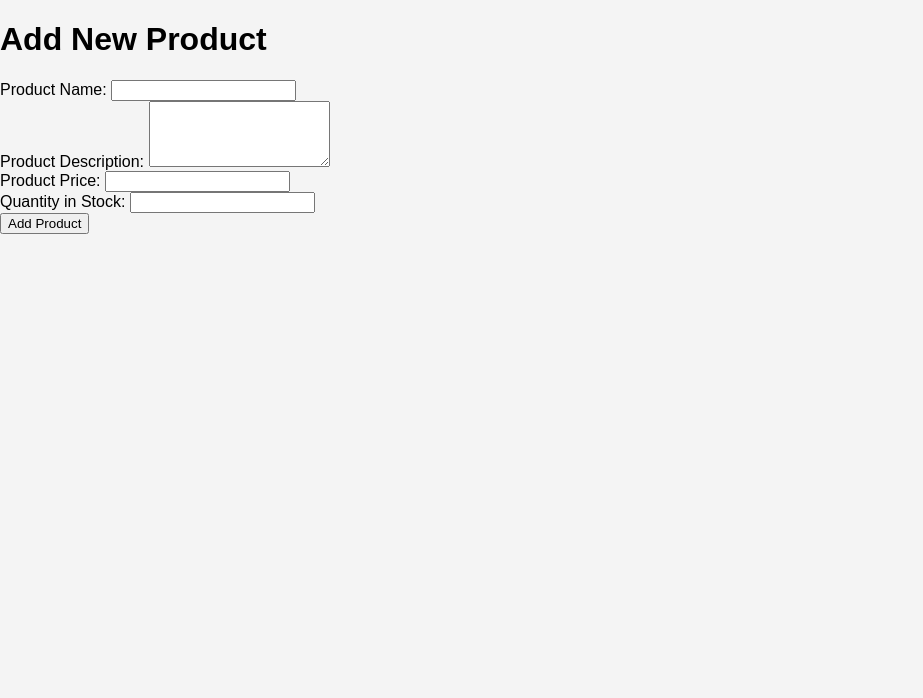
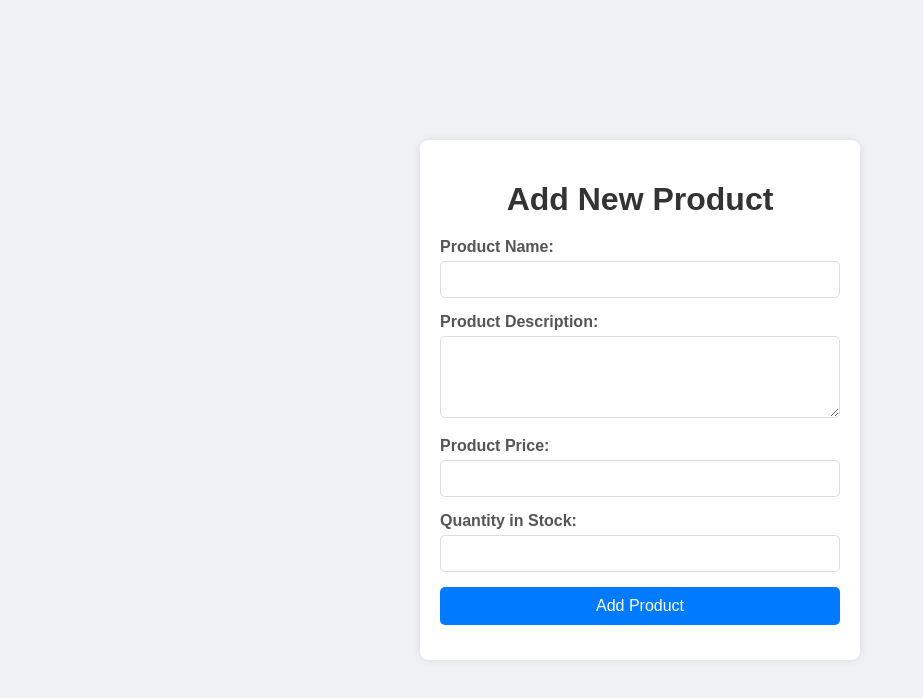
Before and after one commit to Bsastre98/E-Commerce, a website: page Front end/add-product.html in a window 1280 px wide. Shown: the whole page, without its empty margins (0-923 px from the left). Drawn offline with Linux system fonts and the light colour scheme.

Commit message:
Modernized Add-product page

```diff
--- a/Front end/add-product.html
+++ b/Front end/add-product.html
@@ -5,12 +5,78 @@
     <meta charset="UTF-8">
     <meta name="viewport" content="width=device-width, initial-scale=1.0">
     <title>Add Product</title>
-    <link rel="stylesheet" href="css/styles.css"> <!-- Optional, if you want to add styles -->
+    <style>
+        body {
+            font-family: 'Arial', sans-serif;
+            background-color: #f0f2f5;
+            display: flex;
+            justify-content: center;
+            align-items: center;
+            height: 100vh;
+            margin: 0;
+        }
+
+        h1 {
+            color: #333;
+            text-align: center;
+            margin-bottom: 20px;
+        }
+
+        form {
+            background-color: #fff;
+            padding: 20px;
+            border-radius: 8px;
+            box-shadow: 0 0 10px rgba(0, 0, 0, 0.1);
+            width: 100%;
+            max-width: 400px;
+        }
+
+        form div {
+            margin-bottom: 15px;
+        }
+
+        label {
+            display: block;
+            margin-bottom: 5px;
+            font-weight: bold;
+            color: #555;
+        }
+
+        input[type="text"],
+        input[type="number"],
+        textarea {
+            width: 100%;
+            padding: 10px;
+            border: 1px solid #ddd;
+            border-radius: 5px;
+            box-sizing: border-box;
+        }
+
+        textarea {
+            resize: vertical;
+        }
+
+        button {
+            width: 100%;
+            padding: 10px;
+            background-color: #007BFF;
+            color: #fff;
+            border: none;
+            border-radius: 5px;
+            font-size: 16px;
+            cursor: pointer;
+            transition: background-color 0.3s ease;
+        }
+
+        button:hover {
+            background-color: #0056b3;
+        }
+    </style>
 </head>
 
 <body>
-    <h1>Add New Product</h1>
     <form id="product-form" method="POST">
+        <h1>Add New Product</h1>
         <div>
             <label for="name">Product Name:</label>
             <input type="text" id="name" name="name" required>
@@ -32,7 +98,6 @@
         </div>
     </form>
 
-
     <script src="js/add-product.js"></script>
 </body>
 
```
